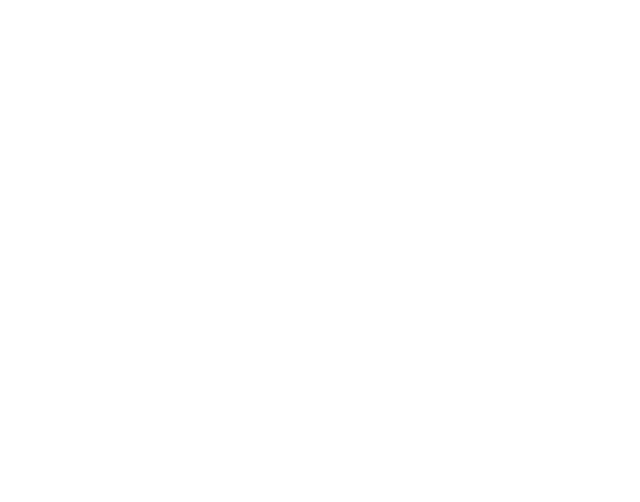
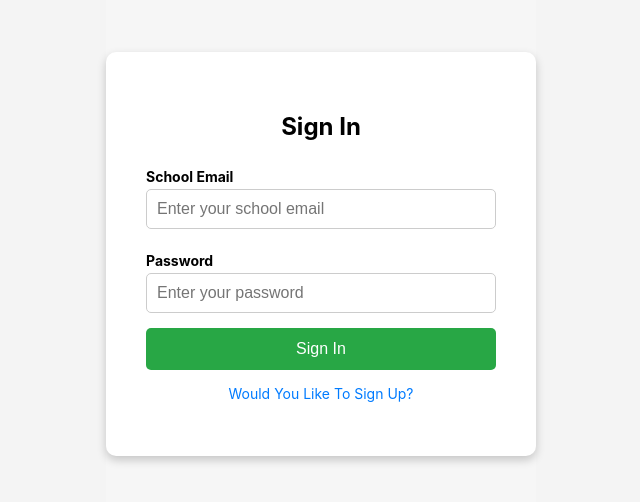
Before and after one commit to CS4800-02-Group-Project/RAIN_project, a React (Create React App) app: page /login in a window 1280 px wide. Before the commit this address had no page. Shown: the part 146-648 px from the top of the page, without its empty margins (319-959 px from the left). Built offline with nearby package versions, Linux system fonts and the light colour scheme; no server answers.

Commit message:
added firebase database and sign in system

```diff
--- a/package.json
+++ b/package.json
@@ -10,6 +10,7 @@
     "body-parser": "^2.2.0",
     "cors": "^2.8.5",
     "express": "^5.1.0",
+    "firebase": "^11.6.0",
     "react": "^19.0.0",
     "react-calendar": "^5.1.0",
     "react-dom": "^19.0.0",
--- a/src/components/LoginModal.js
+++ b/src/components/LoginModal.js
@@ -1,51 +1,89 @@
 import React, { useState } from "react";
 import styled from "styled-components";
+import { auth, db } from '../firebase';
+import { useNavigate } from 'react-router-dom';
+import { createUserWithEmailAndPassword, signInWithEmailAndPassword } from 'firebase/auth';
+import { doc, setDoc, getDoc } from 'firebase/firestore';
+
 
 const LoginModal = () => {
+  const navigate = useNavigate();
   const [isSignUp, setIsSignUp] = useState(false);
-    const [formData, setFormData] = useState({
-      accountName: "",
-      email: "",
-      password: "",
-    });
+  const [email, setEmail] = useState('');
+  const [password, setPassword] = useState('');
+  const [error, setError] = useState('');
+  const [uid, setUid] = useState('');
 
   // Handle input changes
   const handleChange = (e) => {
-      setFormData({...formData, [e.target.name]: e.target.value});
+    if (e.target.name === "email"){
+      setEmail(e.target.value);
+    } else if (e.target.name === "password"){
+      setPassword(e.target.value);
+    }
+
+  };
+  const handleSignUp = async (e) => {
+    e.preventDefault();
+    setError('');
+
+    console.log("handleSignUp called");
+
+    try {
+        console.log("Trying to create user with email:", email);
+        const userCredential = await createUserWithEmailAndPassword(auth, email, password);
+        const user = userCredential.user;
+        console.log("User created successfully:", user);
+
+        const userDoc = doc(db, 'users', user.uid);
+        console.log("User doc reference created:", userDoc);
+
+        const docSnap = await getDoc(userDoc);
+        console.log("Document snapshot:", docSnap);
+
+        if (!docSnap.exists()) {
+            console.log("Document does not exist, creating...");
+            await setDoc(userDoc, { email: user.email });
+            console.log("Document created with email:", user.email);
+        } else {
+            console.log("Document already exists.");
+        }
+
+        console.log('User signed up:', user);
+        navigate('/dashboard');
+    } catch (error) {
+        console.error("Error during sign-up:", error);
+        setError(error.message);
+    }
   };
 
-    // Handle form submission
-    const handleSubmit = async(e) => {
+  const handleSignIn = async (e) => {
       e.preventDefault();
+      setError('');
+      try {
+          const userCredential = await signInWithEmailAndPassword(auth, email, password);
+          const user = userCredential.user;
+          console.log('User signed in:', user);
+          navigate('/dashboard');
+      } catch (error) {
+          setError(error.message);
+      }
+  };
 
-      const endpoint = isSignUp ? "/api/signup" : "/api/signin";
-
-      const requestData = isSignUp ? { accountName: formData.accountName, email: formData.email, password: formData.password } : { email: formData.email, password: formData.password };
-
-      console.log("Data sent: ", requestData);
-
-      // backend waiting
-
-    };
 
   return (
     <FormContainer>
     <FormBox>
       <h2>{isSignUp ? "Sign Up" : "Sign In"}</h2>
+      {error && <div style={{ color: 'red' }}>{error}</div>}
 
-        <Form onSubmit={handleSubmit}>
-          {isSignUp && (
-            <>
-              <Label>Account Name</Label>
-              <Input type="text" name="accountName" placeholder="Enter your account name" value={formData.accountName} onChange={handleChange} />
-            </>
-          )}
+      <Form onSubmit={isSignUp?handleSignUp:handleSignIn}>
 
         <Label>School Email</Label>
-          <Input type="email" name="email" placeholder="Enter your school email" value={formData.email} onChange={handleChange} />
+        <Input type="email" name="email" placeholder="Enter your school email" value={email} onChange={handleChange} required/>
 
         <Label>Password</Label>
-          <Input type="password" name="password" placeholder="Enter your password" value={formData.password} onChange={handleChange} />
+        <Input type="password" name="password" placeholder="Enter your password" value={password} onChange={handleChange} required/>
 
         <SubmitButton type="submit">{isSignUp ? "Sign Up" : "Sign In"}</SubmitButton>
       </Form>
@@ -54,7 +92,9 @@ const LoginModal = () => {
         {isSignUp ? "Would You Like To Sign In?" : "Would You Like To Sign Up?"}
       </ToggleText>
     </FormBox>
+
   </FormContainer>
+
   );
 };
 
@@ -62,7 +102,7 @@ const LoginModal = () => {
   display: flex;
   justify-content: center;
     align-items: center;
-    height: 90vh;
+    min-height: 100vh;
     background-color: #f6f6f6;
   `;
 
--- a/src/components/Navbar.js
+++ b/src/components/Navbar.js
@@ -1,8 +1,20 @@
-import React from "react";
+import React from 'react';
+import { auth } from '../firebase';
+import { signOut } from 'firebase/auth';
+import { useNavigate, Link } from 'react-router-dom';
 import styled from "styled-components";
-import { Link } from "react-router-dom";
 
 export default function Navbar() {
+  const navigate = useNavigate();
+
+  const handleSignOut = async () => {
+    try {
+      await signOut(auth);
+      navigate('/login');
+    } catch (error) {
+      console.error('Error signing out:', error);
+    }
+  };
   return (
     <Container>
       <Name>RAIN</Name>
@@ -10,12 +22,17 @@ export default function Navbar() {
         <ul>
           <li>
             <Page>
-                <Link to="/">Sign-In</Link>
+              <Link to="/login" onClick={handleSignOut}>Sign Out</Link>
             </Page>
           </li>
+          {/* <li>
+            <Page>
+              <Link to="/login">Sign-In</Link>
+            </Page>
+          </li> */}
           <li>
             <Page>
-                <Link to="/Dashboard">Dashboard</Link>
+              <Link to="/dashboard">Dashboard</Link>
             </Page>
           </li>
         </ul>
--- a/src/components/Router.js
+++ b/src/components/Router.js
@@ -1,8 +1,8 @@
 import React from 'react';
-import { BrowserRouter as Router, Routes, Route, Outlet } from 'react-router-dom';
+import { BrowserRouter as Router, Routes, Route, Outlet, Navigate } from 'react-router-dom';
 import { CalendarProvider } from '../context/CalendarContext';
-import Dashboard from "../pages/Dashboard";
-import Login from "../pages/Login"
+import Dashboard from '../pages/Dashboard';
+import Login from '../pages/Login';
 
 const Layout = () => {
     return (
@@ -20,8 +20,9 @@ export default function AppRouter() {
             <CalendarProvider>
                 <Routes>
                     <Route element={<Layout />}>
-                        <Route path="/Dashboard" element={<Dashboard />} />
-                        <Route path="/" element={<Login/>} />
+                        <Route path="/dashboard" element={<Dashboard />} />
+                        <Route path="/login" element={<Login />} />
+                        <Route path="/" element={<Navigate to="/dashboard" />} />
                     </Route>
                 </Routes>
             </CalendarProvider>
--- /dev/null
+++ b/src/firebase.js
@@ -0,0 +1,20 @@
+// src/firebase.js
+import { initializeApp } from 'firebase/app';
+import { getAuth } from 'firebase/auth';
+import { getFirestore } from 'firebase/firestore';
+
+// TODO: Replace the following with your app's Firebase project configuration
+const firebaseConfig = {
+    apiKey: "AIzaSyCG5EPGm0R5T2SjSw3rkv4ZlvMVtiBkf5k",
+    authDomain: "valdez-chatroom.firebaseapp.com",
+    projectId: "valdez-chatroom",
+    storageBucket: "valdez-chatroom.firebasestorage.app",
+    messagingSenderId: "71713759625",
+    appId: "1:71713759625:web:f56b903db98393aa864158"
+  };
+
+const app = initializeApp(firebaseConfig);
+const auth = getAuth(app);
+const db = getFirestore(app);
+
+export { auth, db };
--- a/src/pages/Login.js
+++ b/src/pages/Login.js
@@ -1,27 +1,38 @@
-import React from "react";
+import React, { useState, useEffect } from 'react';
+import { onAuthStateChanged } from 'firebase/auth';
+import { auth } from '../firebase';
+import { useNavigate } from 'react-router-dom';
 import styled from "styled-components";
 import LoginModal from "../components/LoginModal.js";
-import Navbar from "../components/Navbar.js";
 
-const Login = () => {
+export default function Login() {
+    const [user, setUser] = useState(null);
+    const navigate = useNavigate();
+
+    useEffect(() => {
+        const unsubscribe = onAuthStateChanged(auth, (currentUser) => {
+            if (currentUser) {
+                setUser(currentUser);
+                navigate('/dashboard');
+            } else {
+                setUser(null);
+            }
+        });
+        return () => unsubscribe();
+    }, [navigate]);
+
     return (
-        <Content>
-            <Navbar/>
-            <PageContainer>
+        <FormContainer>
                 <LoginModal />
-            </PageContainer>
-        </Content>
+        </FormContainer>
     );
-};
+}
 
-const Content = styled.div`
-    background-color: #f6f6f6;
-    min-height: 100vh;
+const FormContainer = styled.div`
+  display: flex;
+  justify-content: center;
+  align-items: center;
+  min-height: 100vh;
+  width: 100vw;
+  background-color: #f4f4f4;
 `;
-
-const PageContainer = styled.div`
-    display: flex;
-    justify-content: center;
-`;
-
-export default Login;
```
Also changed, not shown: 2 other files (tests, documents, lock files or other folders). Lines whose indentation alone changed are shown as unchanged.
